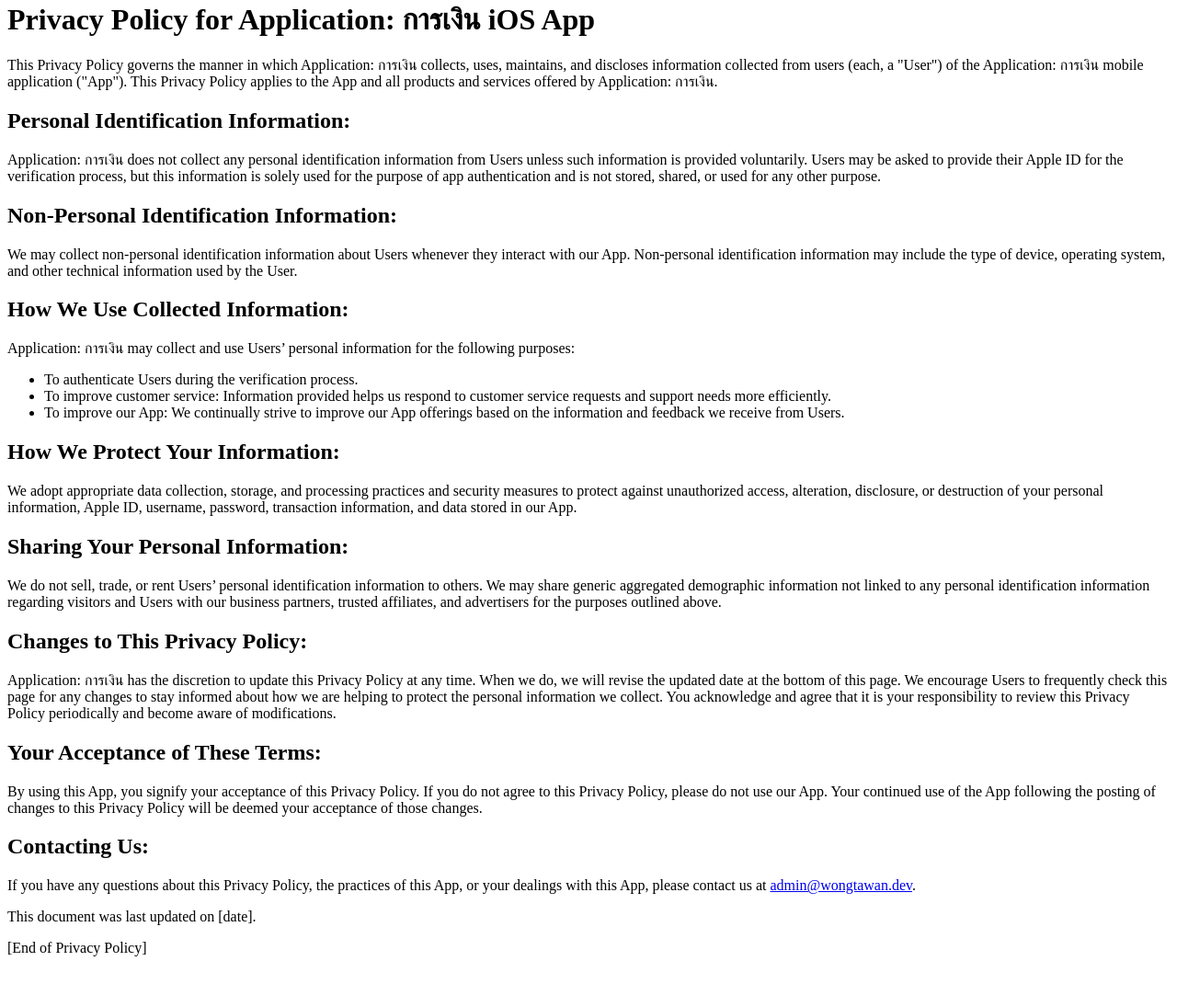
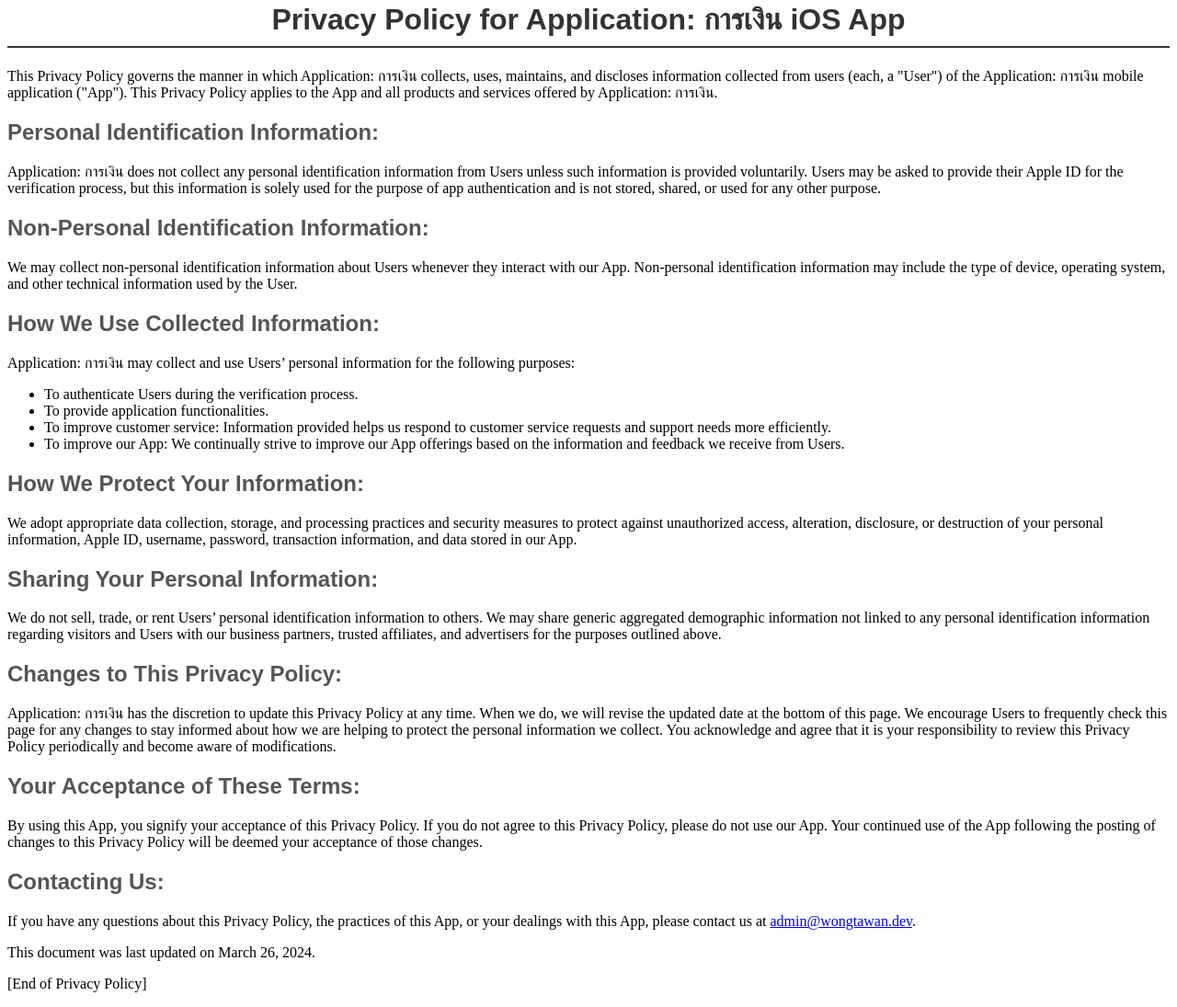
Before and after one commit to wongtawan-j/wealth-advisor-policy, a plain HTML site: page index.html in a window 1280 px wide. Shown: the part 18-1113 px from the top of the page at 92% size. Before the commit the page ends 1074 px from the top, so only its background shows below. Drawn offline with Linux system fonts and the light colour scheme.

Commit message:
Update index.html

```diff
--- a/index.html
+++ b/index.html
@@ -3,6 +3,21 @@
 
 <head>
     <title>Privacy Policy for Application: การเงิน iOS App</title>
+    <style>
+        h1 {
+            font-family: Arial, sans-serif;
+            color: #333;
+            text-align: center;
+            border-bottom: 2px solid #333;
+            padding-bottom: 10px;
+        }
+
+        h2 {
+            font-family: Arial, sans-serif;
+            color: #555;
+            margin-top: 20px;
+        }
+    </style>
 </head>
 
 <body>
@@ -24,6 +39,7 @@
 
     <ul>
         <li>To authenticate Users during the verification process.</li>
+        <li>To provide application functionalities.</li>
         <li>To improve customer service: Information provided helps us respond to customer service requests and support needs more efficiently.</li>
         <li>To improve our App: We continually strive to improve our App offerings based on the information and feedback we receive from Users.</li>
     </ul>
@@ -48,7 +64,7 @@
 
     <p>If you have any questions about this Privacy Policy, the practices of this App, or your dealings with this App, please contact us at <a href="mailto:admin@wongtawan.dev">admin@wongtawan.dev</a>.</p>
 
-    <p>This document was last updated on [date].</p>
+    <p>This document was last updated on March 26, 2024.</p>
 
     <p>[End of Privacy Policy]</p>
 </body>
```
